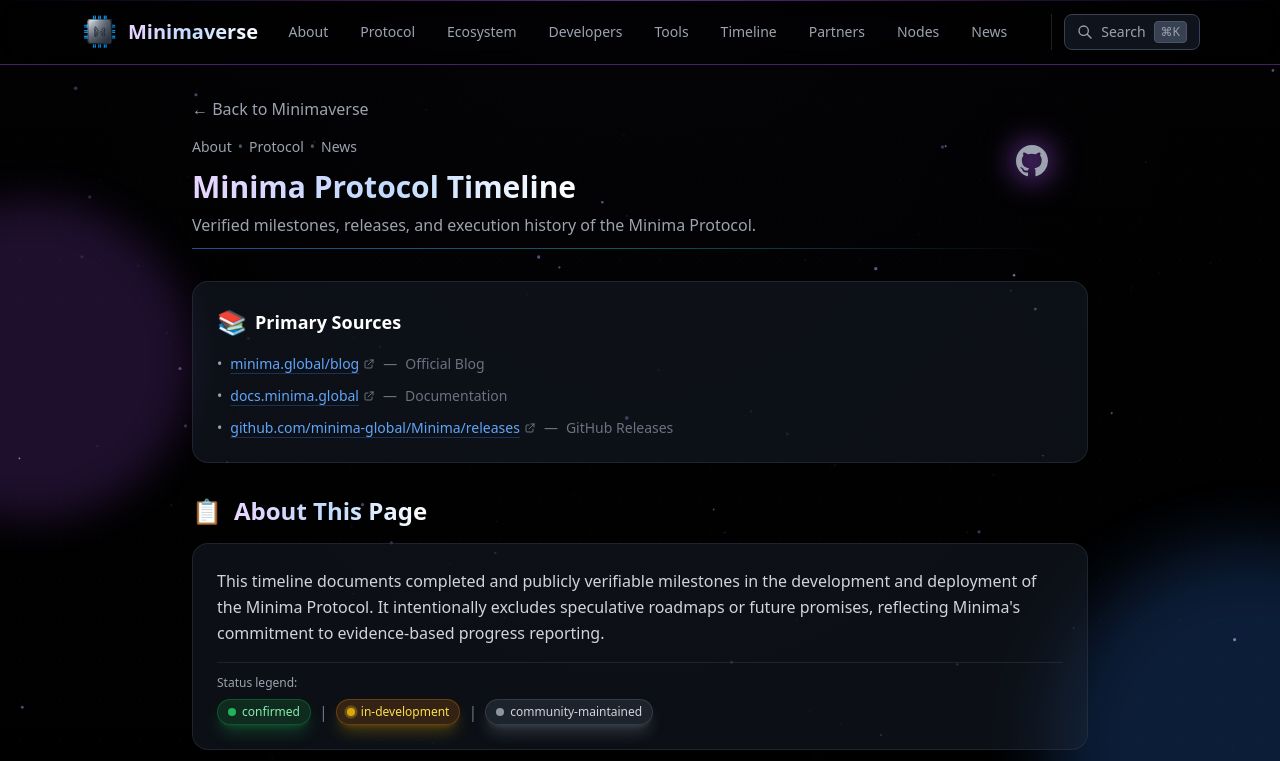
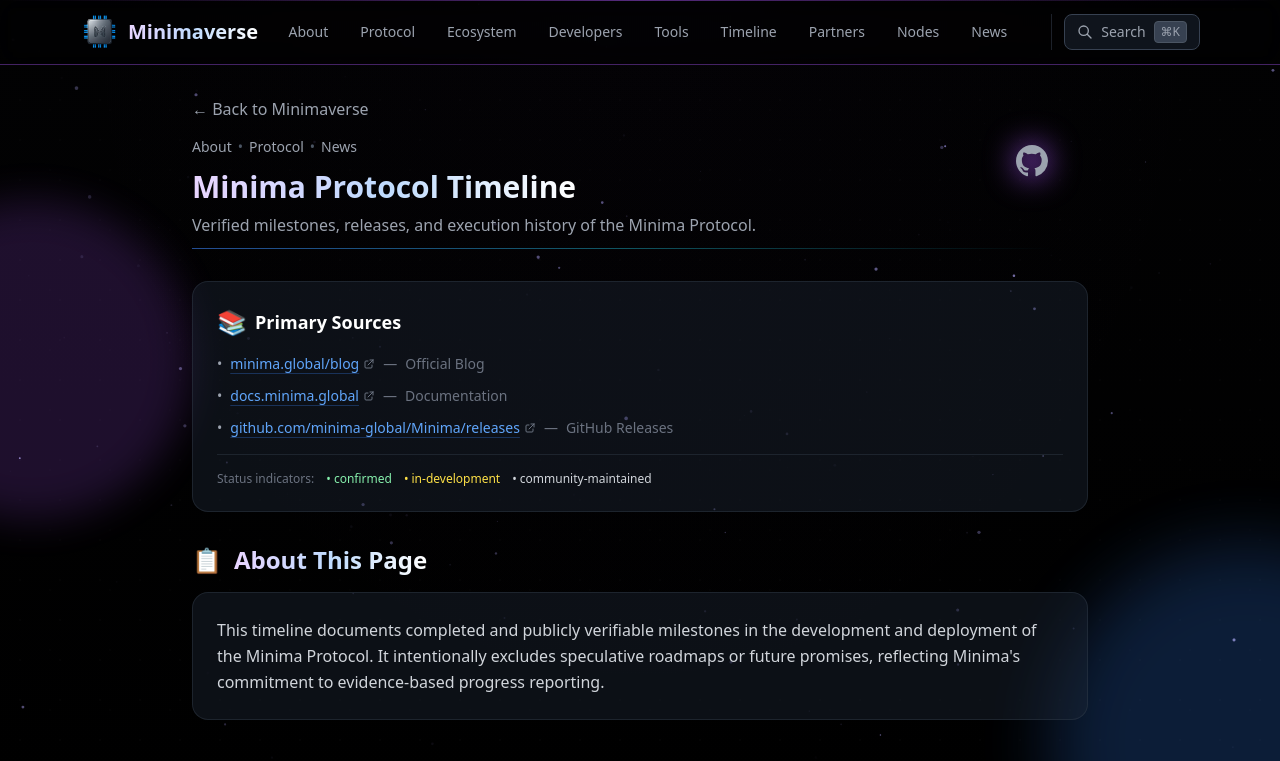
Before and after one commit to KuA1bo/minimaverse-site, a Next.js app: page /timeline in a window 1280 px wide. Shown: the top 761 px of the page. Built offline with nearby package versions, Linux system fonts and the light colour scheme.

Commit message:
fix(timeline): add status legend to Primary Sources, remove duplicate from intro [19.05.2026]

```diff
--- a/src/app/timeline/page.tsx
+++ b/src/app/timeline/page.tsx
@@ -1,6 +1,7 @@
 // src/app/timeline/page.tsx
 // Timeline page - verified historical milestones of Minima Protocol
 // Updated: Stronger H1/subtitle, chronological dataset added, unified nav style, section anchors, JsonLd, date May 16, 2026
+// Polished: minimal structural cleanup, status legend in Primary Sources, remove duplicate [19.05.2026]
 
 import Link from 'next/link';
 import JsonLd from '@/components/JsonLd';
@@ -139,7 +140,7 @@ export default function TimelinePage() {
         </div>
       </header>
 
-      {/* Primary Sources Box - matches /developers desktop style */}
+      {/* Primary Sources Box - UPDATED: added status legend */}
       <div className="relative bg-gray-800/40 border border-gray-700/40 rounded-2xl p-6 mb-8
                       transition-all duration-300 hover:border-purple-500/50 hover:shadow-2xl hover:shadow-purple-500/15
                       opacity-0 animate-fade-in-up delay-150 group overflow-hidden">
@@ -184,13 +185,23 @@ export default function TimelinePage() {
               <span className="text-gray-500 text-xs md:text-sm">GitHub Releases</span>
             </li>
           </ul>
+
+          {/* Status legend - stacked on mobile, single line on tablet/desktop */}
+          <div className="mt-4 pt-4 border-t border-gray-700/40 text-xs text-gray-500">
+            <div className="flex flex-col gap-1.5 sm:flex-row sm:items-center sm:gap-3">
+              <span className="block sm:inline">Status indicators:</span>
+              <span className="text-green-300">• confirmed</span>
+              <span className="text-yellow-300">• in-development</span>
+              <span className="text-gray-300">• community-maintained</span>
+            </div>
+          </div>
         </div>
       </div>
 
       {/* Content */}
       <article className="prose prose-invert max-w-none">
 
-        {/* Intro */}
+        {/* Intro - REMOVED duplicate status legend block */}
         <section id="intro" className="scroll-mt-20 mb-10 opacity-0 animate-fade-in-up delay-75">
           <h2 className="text-2xl font-bold mb-4 flex items-center gap-3">
             <span className="text-2xl">📋</span>
@@ -208,18 +219,6 @@ export default function TimelinePage() {
               and deployment of the Minima Protocol. It intentionally excludes speculative roadmaps
               or future promises, reflecting Minima's commitment to evidence-based progress reporting.
             </p>
-
-            {/* Status legend - vertical on mobile with divider */}
-            <div className="mt-4 pt-3 border-t border-gray-700/40">
-              <p className="text-gray-400 text-xs mb-2">Status legend:</p>
-              <div className="flex flex-col sm:flex-row sm:items-center gap-2">
-                <StatusBadge status="confirmed" reducedGlow={true} />
-                <span className="text-gray-500 hidden sm:inline">|</span>
-                <StatusBadge status="in-development" reducedGlow={true} />
-                <span className="text-gray-500 hidden sm:inline">|</span>
-                <StatusBadge status="community" reducedGlow={true} />
-              </div>
-            </div>
           </div>
         </section>
 
@@ -471,7 +470,7 @@ export default function TimelinePage() {
         <section className="border-t border-gray-700/40 pt-6 opacity-0 animate-fade-in-up delay-300">
           <p className="text-gray-500 text-sm flex items-center gap-2">
             <span className="w-2 h-2 bg-green-500 rounded-full animate-pulse" />
-            Last updated: May 16, 2026
+            Last updated: May 19, 2026
           </p>
         </section>
 
```
